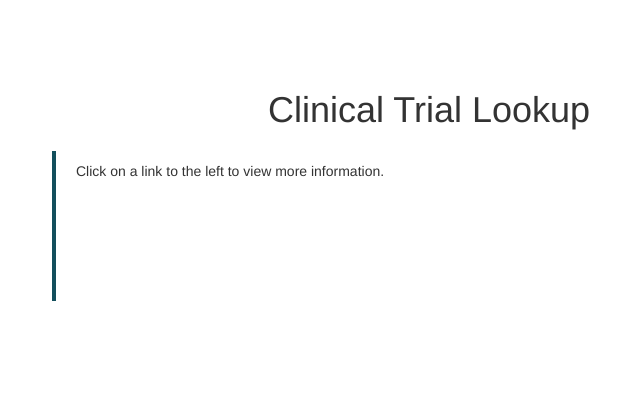
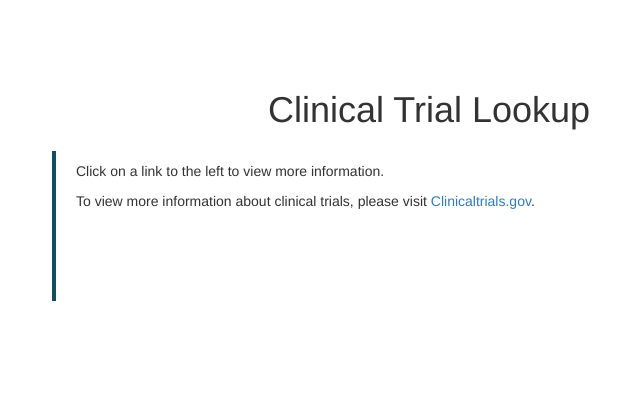
Before and after one commit to cvalvano/ist440w_team, a Yii app: template views/site/trial_lookup.php in a window 1280 px wide. Shown: the top 420 px of the page, without its empty margins (211-851 px from the left). Run offline with PHP 8.4 and a stand-in for Yii, Linux system fonts and the light colour scheme; the template is opened without the code that fills it, so the values that code supplies are empty; some libraries are stand-ins or nearby versions.

Commit message:
Added trial lookup info

```diff
--- a/views/site/trial_lookup.php
+++ b/views/site/trial_lookup.php
@@ -32,6 +32,10 @@ $clinical_trials = $trials;
             </p>
         </div>
         <?php endforeach;?>
+        <div>
+            To view more information about clinical trials, please visit
+            <a target="_blank" href="//clinicaltrials.gov">Clinicaltrials.gov</a>.
+        </div>
     </div>
 </div>
 <style>
```
Also changed, not shown: pharmaceuticals.sqlite.
